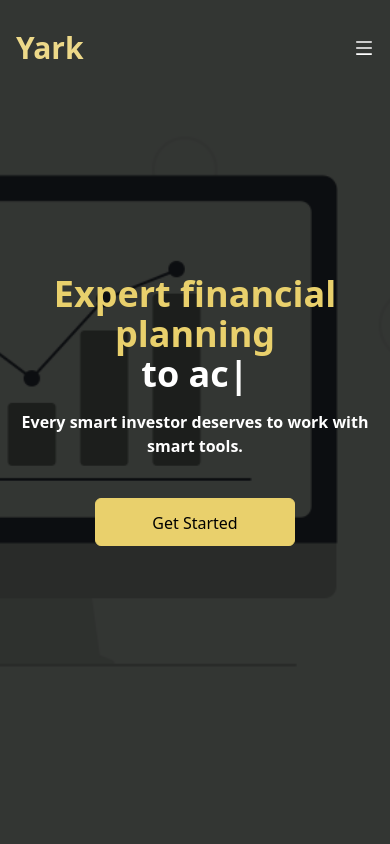
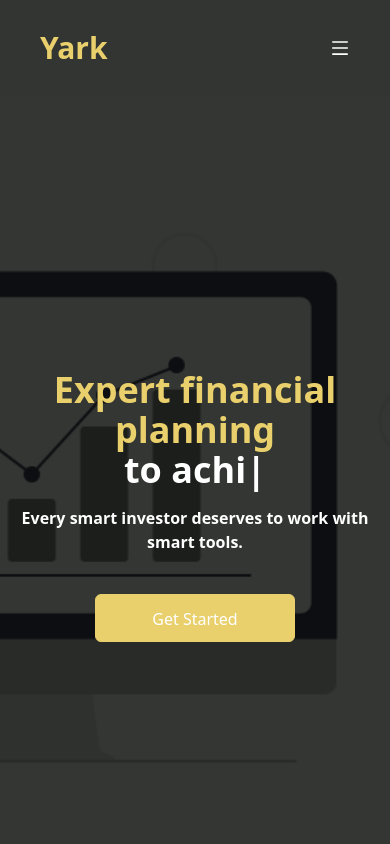
Before and after one commit to karthik6325/Finance-Yark, a React (Create React App) app: page / in a window 390 px wide. Shown: the top 844 px of the page. Built offline with nearby package versions, Linux system fonts and the light colour scheme.

Commit message:
fixed bug in navbar

```diff
--- a/src/components/Hero.jsx
+++ b/src/components/Hero.jsx
@@ -1,5 +1,5 @@
 import React from 'react';
-import BackgroundImage from '../assets/undraw_Finance_re_gnv2.png'; // Ensure the correct path and file extension
+import BackgroundImage from '../assets/undraw_Finance_re_gnv2.png';
 import Typed from 'react-typed';
 
 
@@ -7,7 +7,7 @@ const Hero = () => {
   return (
     <div className='relative text-white'>
       <div className='absolute inset-0 bg-black opacity-20' style={{ backgroundImage: `url(${BackgroundImage})`, backgroundSize: 'cover', backgroundPosition: 'center' }}></div>
-      <div className='max-w-[900px] mt-[-96px] w-full h-screen mx-auto text-center flex flex-col justify-center relative z-10'>
+      <div className='max-w-[900px] w-full h-screen mx-auto text-center flex flex-col justify-center relative z-10'>
         <h1 className='text-[#E9D06C] md:text-7xl sm:text-6xl text-4xl font-bold md:py-6'>
           Expert financial planning
         </h1>
@@ -24,7 +24,7 @@ const Hero = () => {
             Every smart investor deserves to work with smart tools.
           </p>
         </div>
-        <button className="bg-[#E9D06C] w-[200px] border-[#E9D06C] rounded-md font-medium my-6 mx-auto py-3 text-black before:ease relative h-12 w-40 overflow-hidden border bg-[#E9D06C]-500 shadow-4xl transition-all before:absolute before:right-0 before:top-0 before:h-12 before:w-6 before:translate-x-12 before:rotate-6 before:bg-white before:opacity-60 before:duration-700 hover:shadow-[#E9D06C]-500 hover:before:-translate-x-40">
+        <button className="bg-[#E9D06C] w-[200px] border-[#E9D06C] rounded-md font-medium my-6 mx-auto py-3 text-black before:ease relative h-12 w-40 overflow-hidden border bg-[#E9D06C]-500 text-white shadow-4xl transition-all before:absolute before:right-0 before:top-0 before:h-12 before:w-6 before:translate-x-12 before:rotate-6 before:bg-white before:opacity-60 before:duration-700 hover:shadow-[#E9D06C]-500 hover:before:-translate-x-40">
           <span relative="relative z-10">Get Started</span>
         </button>
       </div>
--- a/src/components/Navbar.jsx
+++ b/src/components/Navbar.jsx
@@ -1,28 +1,31 @@
-import React, { useState } from 'react';
+import React, { useEffect, useState } from 'react';
 import { AiOutlineClose, AiOutlineMenu } from 'react-icons/ai';
 
 const Navbar = () => {
   const [nav, setNav] = useState(false);
+  useEffect(()=>{
+    console.log(nav);
+  },[nav]);
 
   const handleNav = () => {
     setNav(!nav);
   };
 
   return (
-    <div className='flex justify-between items-center h-24 max-w-[1240px] mx-auto px-4 text-white'>
-      <h1 className='w-full text-3xl font-bold text-[#E9D06C]'>Yark</h1>
+    <div className='flex justify-between items-center h-24 px-4 text-white w-full bg-white bg-opacity-20'>
+      <h1 className='w-full text-3xl font-bold text-[#E9D06C] ml-6'>Yark</h1>
       <ul className='hidden md:flex'>
         <li className='p-4 font-bold'>Home</li>
         <li className='p-4 font-bold'>About</li>
         <li className='p-4 font-bold'>Services</li>
         <li className='p-4 font-bold'>Tools</li>
-        <li className='p-4 font-bold'>Contact</li>
+        <li className='p-4 font-bold mr-10'>Contact</li>
       </ul>
-      <div onClick={handleNav} className='block md:hidden'>
+      <div onClick={handleNav} className='block md:hidden mr-6'>
           {nav ? <AiOutlineClose size={20}/> : <AiOutlineMenu size={20} />}
       </div>
-      <ul className={nav ? 'fixed left-0 top-0 w-[60%] h-full border-r border-r-gray-900 bg-[#000300] ease-in-out duration-500' : 'ease-in-out duration-500 fixed left-[-100%]'}>
-        <h1 className='w-full text-3xl font-bold text-[#00df9a] m-4'>Yark</h1>
+      <ul className={nav ? 'fixed left-0 top-0 w-[60%] h-full border-r border-r-grey-900 bg-black ease-in-out duration-500 z-20' : 'ease-in-out duration-500 fixed left-[-100%]'}>
+        <h1 className='w-full text-3xl font-bold text-[#E9D06C] m-4'>Yark</h1>
           <li className='p-4 border-b border-gray-600 font-bold'>Home</li>
           <li className='p-4 border-b border-gray-600 font-bold'>About</li>
           <li className='p-4 border-b border-gray-600 font-bold'>Services</li>
```
